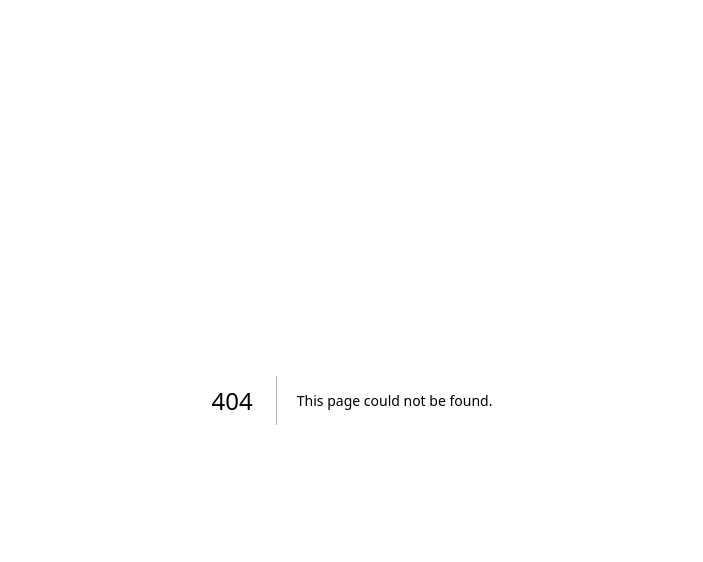
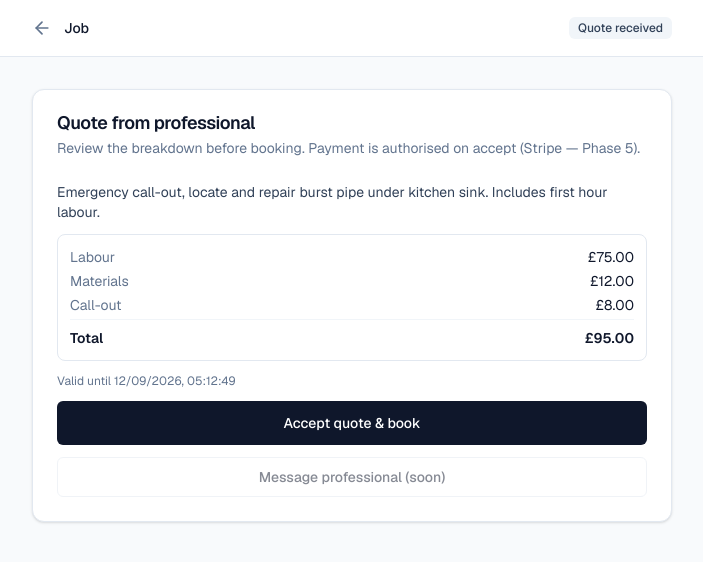
Before and after one commit to Levy254885/swiftmatch-uk, a Next.js app: page /jobs/1 in a window 1280 px wide. Before the commit this address had no page. Shown: the top 562 px of the page, without its empty margins (288-991 px from the left). Built offline with nearby package versions, Linux system fonts and the light colour scheme.

Commit message:
Add job detail: quote review, accept, and status tracking timeline

```diff
--- /dev/null
+++ b/src/app/jobs/[id]/page.tsx
@@ -0,0 +1,198 @@
+'use client';
+
+import { useMemo, useState } from 'react';
+import Link from 'next/link';
+import { useParams } from 'next/navigation';
+import { Button } from '@/components/ui/button';
+import { Badge } from '@/components/ui/badge';
+import {
+  Card,
+  CardContent,
+  CardHeader,
+  CardTitle,
+  CardDescription,
+} from '@/components/ui/card';
+import {
+  createDemoQuote,
+  createDemoBooking,
+  formatGbp,
+  TRACKING_LABELS,
+  trackingStepIndex,
+} from '@/lib/quotes';
+import { JOB_STATUS_LABELS } from '@/lib/job-state-machine';
+import type { JobStatus } from '@/types';
+import { ArrowLeft, Check } from 'lucide-react';
+
+export default function JobDetailPage() {
+  const params = useParams();
+  const jobId = String(params?.id ?? 'job-demo');
+
+  const quote = useMemo(() => createDemoQuote({ jobId }), [jobId]);
+  const [accepted, setAccepted] = useState(false);
+  const [status, setStatus] = useState<JobStatus>('QUOTE_RECEIVED');
+  const booking = useMemo(
+    () =>
+      createDemoBooking({
+        jobId,
+        status: accepted ? status : 'BOOKED',
+      }),
+    [jobId, accepted, status]
+  );
+
+  const step = trackingStepIndex(status);
+
+  function acceptQuote() {
+    setAccepted(true);
+    setStatus('BOOKED');
+  }
+
+  function advanceDemo() {
+    const order: JobStatus[] = [
+      'BOOKED',
+      'PROVIDER_EN_ROUTE',
+      'ARRIVED',
+      'IN_PROGRESS',
+      'COMPLETED',
+      'CUSTOMER_CONFIRMED',
+    ];
+    const i = order.indexOf(status);
+    if (i >= 0 && i < order.length - 1) {
+      setStatus(order[i + 1]);
+    }
+  }
+
+  return (
+    <div className="min-h-screen bg-slate-50">
+      <header className="border-b border-slate-200 bg-white">
+        <div className="mx-auto flex h-14 max-w-2xl items-center gap-3 px-4">
+          <Link href="/request" className="text-slate-500 hover:text-slate-900">
+            <ArrowLeft className="h-5 w-5" />
+          </Link>
+          <span className="text-sm font-medium text-slate-900">Job</span>
+          <Badge variant="secondary" className="ml-auto">
+            {JOB_STATUS_LABELS[status] ?? status}
+          </Badge>
+        </div>
+      </header>
+
+      <main className="mx-auto max-w-2xl space-y-4 px-4 py-8">
+        {!accepted && (
+          <Card>
+            <CardHeader>
+              <CardTitle>Quote from professional</CardTitle>
+              <CardDescription>
+                Review the breakdown before booking. Payment is authorised on accept
+                (Stripe — Phase 5).
+              </CardDescription>
+            </CardHeader>
+            <CardContent className="space-y-3 text-sm">
+              <p className="text-slate-700">{quote.notes}</p>
+              <div className="space-y-1 rounded-lg border border-slate-200 bg-white p-3">
+                <div className="flex justify-between">
+                  <span className="text-slate-500">Labour</span>
+                  <span>{formatGbp(quote.labour)}</span>
+                </div>
+                <div className="flex justify-between">
+                  <span className="text-slate-500">Materials</span>
+                  <span>{formatGbp(quote.materials)}</span>
+                </div>
+                <div className="flex justify-between">
+                  <span className="text-slate-500">Call-out</span>
+                  <span>{formatGbp(quote.callOutFee)}</span>
+                </div>
+                <div className="flex justify-between border-t border-slate-100 pt-2 font-semibold">
+                  <span>Total</span>
+                  <span>{formatGbp(quote.total)}</span>
+                </div>
+              </div>
+              <p className="text-xs text-slate-500">
+                Valid until {new Date(quote.validUntil).toLocaleString('en-GB')}
+              </p>
+              <Button className="w-full" size="lg" onClick={acceptQuote}>
+                Accept quote & book
+              </Button>
+              <Button variant="outline" className="w-full" disabled>
+                Message professional (soon)
+              </Button>
+            </CardContent>
+          </Card>
+        )}
+
+        {accepted && (
+          <>
+            <Card>
+              <CardHeader>
+                <CardTitle>Booking confirmed</CardTitle>
+                <CardDescription>
+                  Reference <strong>{booking.reference}</strong> ·{' '}
+                  {formatGbp(booking.price)}
+                </CardDescription>
+              </CardHeader>
+              <CardContent>
+                <ol className="space-y-3">
+                  {TRACKING_LABELS.map((item, i) => {
+                    const done = i <= step;
+                    const current = i === step;
+                    return (
+                      <li key={item.status} className="flex items-center gap-3 text-sm">
+                        <span
+                          className={`flex h-7 w-7 items-center justify-center rounded-full text-xs font-medium ${
+                            done
+                              ? 'bg-slate-900 text-white'
+                              : 'bg-slate-100 text-slate-400'
+                          }`}
+                        >
+                          {done ? <Check className="h-3.5 w-3.5" /> : i + 1}
+                        </span>
+                        <span
+                          className={
+                            current
+                              ? 'font-semibold text-slate-900'
+                              : done
+                                ? 'text-slate-700'
+                                : 'text-slate-400'
+                          }
+                        >
+                          {item.label}
+                        </span>
+                      </li>
+                    );
+                  })}
+                </ol>
+                {status !== 'CUSTOMER_CONFIRMED' && (
+                  <Button
+                    variant="outline"
+                    className="mt-6 w-full"
+                    onClick={advanceDemo}
+                  >
+                    Simulate next status (demo)
+                  </Button>
+                )}
+                {status === 'COMPLETED' && (
+                  <Button
+                    className="mt-3 w-full"
+                    onClick={() => setStatus('CUSTOMER_CONFIRMED')}
+                  >
+                    Confirm job complete
+                  </Button>
+                )}
+              </CardContent>
+            </Card>
+
+            <Card>
+              <CardHeader>
+                <CardTitle className="text-base">Address</CardTitle>
+              </CardHeader>
+              <CardContent className="text-sm text-slate-700">
+                <p>{booking.address.addressLine1}</p>
+                <p>
+                  {booking.address.city} {booking.address.postcode}
+                </p>
+              </CardContent>
+            </Card>
+          </>
+        )}
+      </main>
+    </div>
+  );
+}
```
